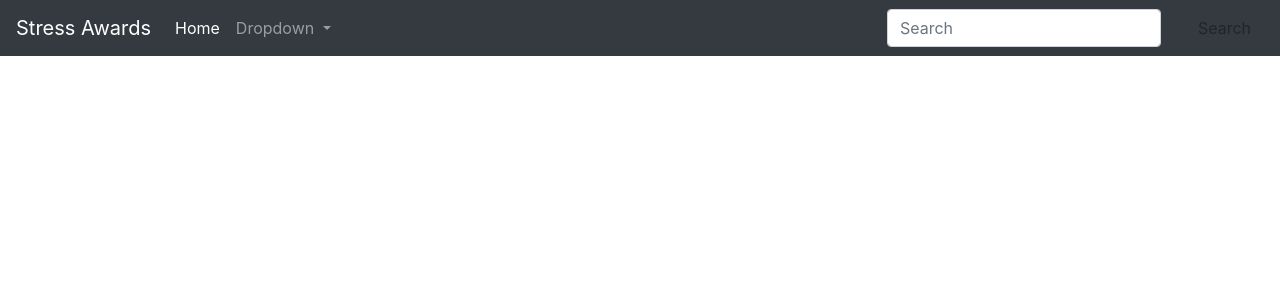
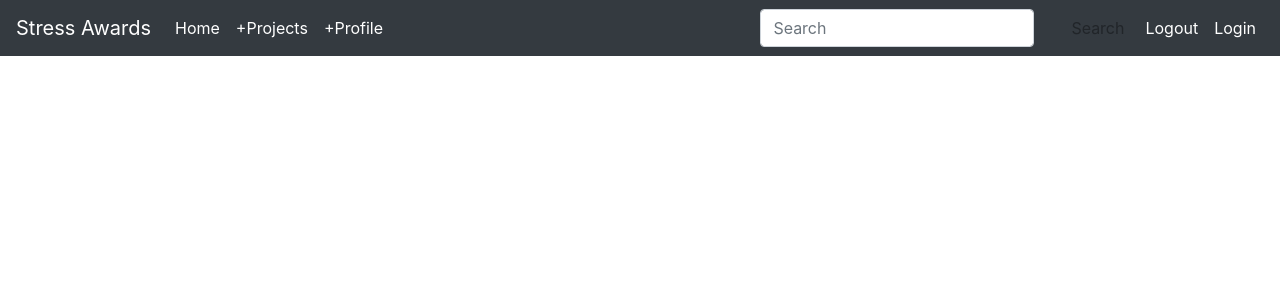
Before and after one commit to Caiseyann/awards, a Django app: page / in a window 1280 px wide. Shown: the top 300 px of the page. Run offline with Django 3.2, Linux system fonts and the light colour scheme; data that the repository does not hold is empty; some libraries are stand-ins or nearby versions.

Commit message:
updating the navbar

```diff
--- a/app/templates/base.html
+++ b/app/templates/base.html
@@ -13,6 +13,7 @@
   {% endif %}
 
 <script data-require="jquery@*" data-semver="2.2.0" src="https://ajax.googleapis.com/ajax/libs/jquery/2.2.0/jquery.min.js"></script>
+<link rel="stylesheet" href="https://maxcdn.bootstrapcdn.com/bootstrap/4.0.0/css/bootstrap.min.css" integrity="sha384-Gn5384xqQ1aoWXA+058RXPxPg6fy4IWvTNh0E263XmFcJlSAwiGgFAW/dAiS6JXm" crossorigin="anonymous">
   {% block styles %}
   {% bootstrap_css %}
   <link rel="stylesheet" href="{% static 'css/styles.css' %}">
--- a/app/templates/home.html
+++ b/app/templates/home.html
@@ -6,6 +6,7 @@
 <br>
 <br>
 <script src="https://use.fontawesome.com/releases/v5.0.8/js/all.js"></script>
+<link rel="stylesheet" href="https://maxcdn.bootstrapcdn.com/bootstrap/4.0.0/css/bootstrap.min.css" integrity="sha384-Gn5384xqQ1aoWXA+058RXPxPg6fy4IWvTNh0E263XmFcJlSAwiGgFAW/dAiS6JXm" crossorigin="anonymous">
 
 <div class="container-fluid">
   <div class="row">
--- a/app/templates/navbar.html
+++ b/app/templates/navbar.html
@@ -4,6 +4,7 @@
 <head>
   <meta charset="utf-8">
   <meta name="viewport" content="width=device-width, initial-scale=1">
+  <link rel="stylesheet" href="https://maxcdn.bootstrapcdn.com/bootstrap/4.0.0/css/bootstrap.min.css" integrity="sha384-Gn5384xqQ1aoWXA+058RXPxPg6fy4IWvTNh0E263XmFcJlSAwiGgFAW/dAiS6JXm" crossorigin="anonymous">
 </head>
 
 
@@ -23,15 +24,13 @@
           <span class="sr-only">(current)</span>
         </a>
       </li>
-      <li class="nav-item dropdown">
-        <a class="nav-link dropdown-toggle" id="navbarDropdownMenuLink-333" data-toggle="dropdown"
-          aria-haspopup="true" aria-expanded="false">Dropdown
+      <li class="nav-item active">
+        <a class="nav-link" href="{% url 'upload' %}">+Projects
         </a>
-        <div class="dropdown-menu dropdown-default" aria-labelledby="navbarDropdownMenuLink-333">
-          <a class="dropdown-item" href="{% url 'add_profile' %}">Add/ Update your profile</a>
-          <a class="dropdown-item" href="{% url 'upload' %}">Add Projects</a>
-          <a class="dropdown-item" href="/logout">Login/ Logout</a>
-        </div>
+      </li>
+      <li class="nav-item active">
+        <a class="nav-link" href="{% url 'add_profile' %}">+Profile
+        </a>
       </li>
     </ul>
     <ul class="navbar-nav ml-auto nav-flex-icons">
@@ -41,6 +40,14 @@
     </div>
     <button class="btn btn-outline-white btn-md my-2 my-sm-0 ml-3" type="submit">Search</button>
   </form>
+      <li class="nav-item active">
+        <a class="nav-link" href="/logout">Logout
+        </a>
+      </li>
+      <li class="nav-item active">
+        <a class="nav-link" href="/logout">Login
+        </a>
+      </li>
     </ul>
   </div>
 </nav>
--- a/app/urls.py
+++ b/app/urls.py
@@ -15,7 +15,7 @@ urlpatterns = [
     url(r'^api/profile/$', views.ProfileList.as_view()),
     url(r'^api/project/$', views.ProjectList.as_view()),
     url(r'api/profile/profile-id/(?P<pk>[0-9]+)/$',views.ProfileDescription.as_view()),
-    url(r'api/project/project-id/(?P<pk>[0-9]+)/$',views.ProjectDescription.as_view())
+    url(r'api/project/project-id/(?P<pk>[0-9]+)/$',views.ProjectDescription.as_view()),
 
 
 ]
--- a/stress/settings.py
+++ b/stress/settings.py
@@ -143,3 +143,8 @@ STATIC_URL = '/static/'
 STATICFILES_DIRS = [
     os.path.join(BASE_DIR, "static"),
 ]
+
+
+
+
+LOGIN_REDIRECT_URL = '/'
```
